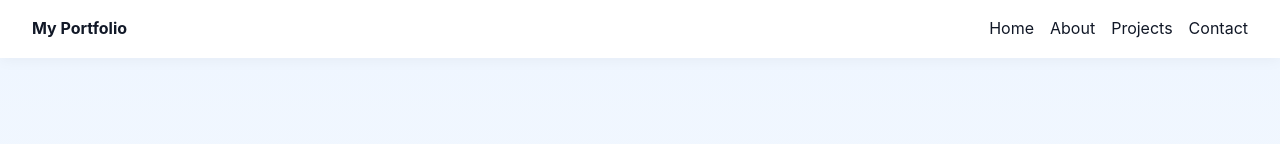
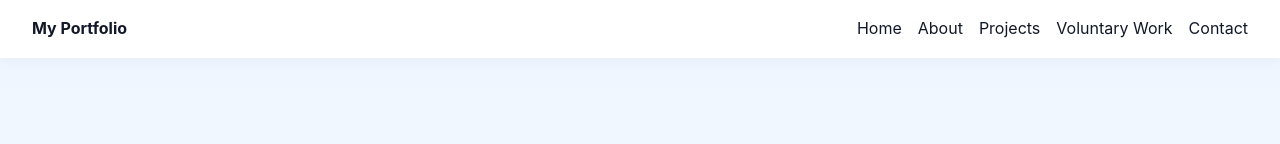
Before and after one commit to JonasFrellesen/JonasPortfolio, a React (Vite) app: page / in a window 1280 px wide. Shown: the top 144 px of the page. Built offline with nearby package versions, Linux system fonts and the light colour scheme.

Commit message:
added voluntary work to navbar

```diff
--- a/src/components/Navbar.tsx
+++ b/src/components/Navbar.tsx
@@ -2,6 +2,7 @@ const navItems = [
   { href: '#home', label: 'Home' },
   { href: '#about', label: 'About' },
   { href: '#projects', label: 'Projects' },
+  { href: '#voluntary-work', label: 'Voluntary Work' },
   { href: '#contact', label: 'Contact' },
 ];
 
```
